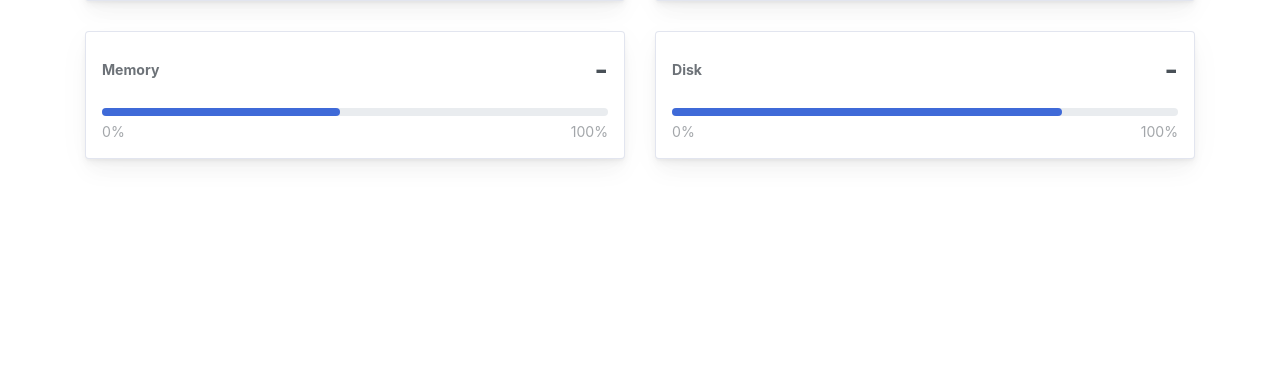
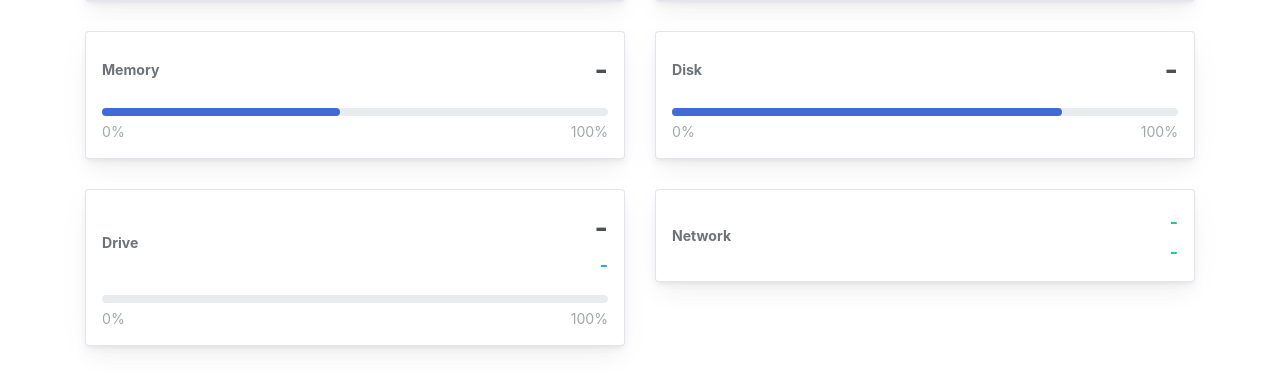
Before and after one commit to Mr-SatishYadav/raspberry-pi-stats, a Flask app: page / in a window 1280 px wide. Shown: the part 249-639 px from the top of the page. Run offline with Flask 3, Linux system fonts and the light colour scheme; some libraries are stand-ins or nearby versions.

Commit message:
Add drive and network usage widgets to dashboard; implement styling for widget numbers

```diff
--- a/static/css/styles.css
+++ b/static/css/styles.css
@@ -267,6 +267,30 @@ h1 {
     display: block
 }
 
+.widget-numbers.small-number {
+    font-size: 1.1rem;
+    color: var(--info);
+    margin-top: 0.2rem;
+}
+
+.widget-numbers.net-number {
+    font-size: 1.1rem;
+    color: var(--teal);
+    margin-top: 0.2rem;
+    display: block;
+}
+
+#drive-widget .widget-content-right {
+    display: flex;
+    flex-direction: column;
+    align-items: flex-end;
+}
+
+#net-widget .widget-content-right {
+    display: flex;
+    flex-direction: column;
+    align-items: flex-end;
+}
 
 .widget-content .widget-progress-wrapper {
     margin-top: 1rem
--- a/templates/dashboard.html
+++ b/templates/dashboard.html
@@ -59,6 +59,39 @@
                     elem.card.style.display = 'none';
                 }
             });
+
+            // Drive temperature and usage
+            const driveTempElem = document.getElementById('drive-temp');
+            const driveUsageElem = document.getElementById('drive-usage');
+            const driveUsageProgress = document.getElementById('drive-usage-progress');
+            if (data.drive_temperature !== undefined && data.drive_temperature !== 'N/A') {
+                driveTempElem.textContent = data.drive_temperature + '°C';
+            } else {
+                driveTempElem.textContent = '-';
+            }
+            if (data.drive_usage !== undefined && data.drive_usage !== 'N/A') {
+                driveUsageElem.textContent = data.drive_usage + '%';
+                driveUsageProgress.style.width = data.drive_usage + '%';
+                driveUsageProgress.style.backgroundColor = getColorClass(Number(data.drive_usage), [70, 80, 90]);
+                driveUsageProgress.setAttribute('aria-valuenow', data.drive_usage);
+            } else {
+                driveUsageElem.textContent = '-';
+                driveUsageProgress.style.width = '0%';
+            }
+
+            // Network speeds
+            const uploadElem = document.getElementById('upload-speed');
+            const downloadElem = document.getElementById('download-speed');
+            if (data.upload_speed !== undefined) {
+                uploadElem.textContent = data.upload_speed;
+            } else {
+                uploadElem.textContent = '-';
+            }
+            if (data.download_speed !== undefined) {
+                downloadElem.textContent = data.download_speed;
+            } else {
+                downloadElem.textContent = '-';
+            }
         }
 
         socket.on("update_stats", updateStats);
@@ -188,7 +221,47 @@
                     </div>
                 </div>
             </div>
-
+            <div class="col-xl-6" id='drive-widget'>
+                <div class="card mb-3 widget-content">
+                    <div class="widget-content-outer">
+                        <div class="widget-content-wrapper">
+                            <div class="widget-content-left">
+                                <div class="widget-heading">Drive</div>
+                            </div>
+                            <div class="widget-content-right">
+                                <div id='drive-temp' class="widget-numbers">-</div>
+                                <div id='drive-usage' class="widget-numbers small-number">-</div>
+                            </div>
+                        </div>
+                        <div class="widget-progress-wrapper">
+                            <div class="progress-bar-sm progress-bar-animated-alt progress">
+                                <div id="drive-usage-progress" class="progress-bar" role="progressbar" aria-valuenow="0"
+                                    aria-valuemin="0" aria-valuemax="100" style="width: 0%;">
+                                </div>
+                            </div>
+                            <div class="progress-sub-label">
+                                <div class="sub-label-left">0%</div>
+                                <div class="sub-label-right">100%</div>
+                            </div>
+                        </div>
+                    </div>
+                </div>
+            </div>
+            <div class="col-xl-6" id='net-widget'>
+                <div class="card mb-3 widget-content">
+                    <div class="widget-content-outer">
+                        <div class="widget-content-wrapper">
+                            <div class="widget-content-left">
+                                <div class="widget-heading">Network</div>
+                            </div>
+                            <div class="widget-content-right">
+                                <div id='upload-speed' class="widget-numbers net-number">-</div>
+                                <div id='download-speed' class="widget-numbers net-number">-</div>
+                            </div>
+                        </div>
+                    </div>
+                </div>
+            </div>
         </div>
     </main>
     <!-- <script src="/static/favicon/scripts.js') }}"></script> -->
```
Also changed, not shown: .github/workflows/docker-multiarch.yml (added).
